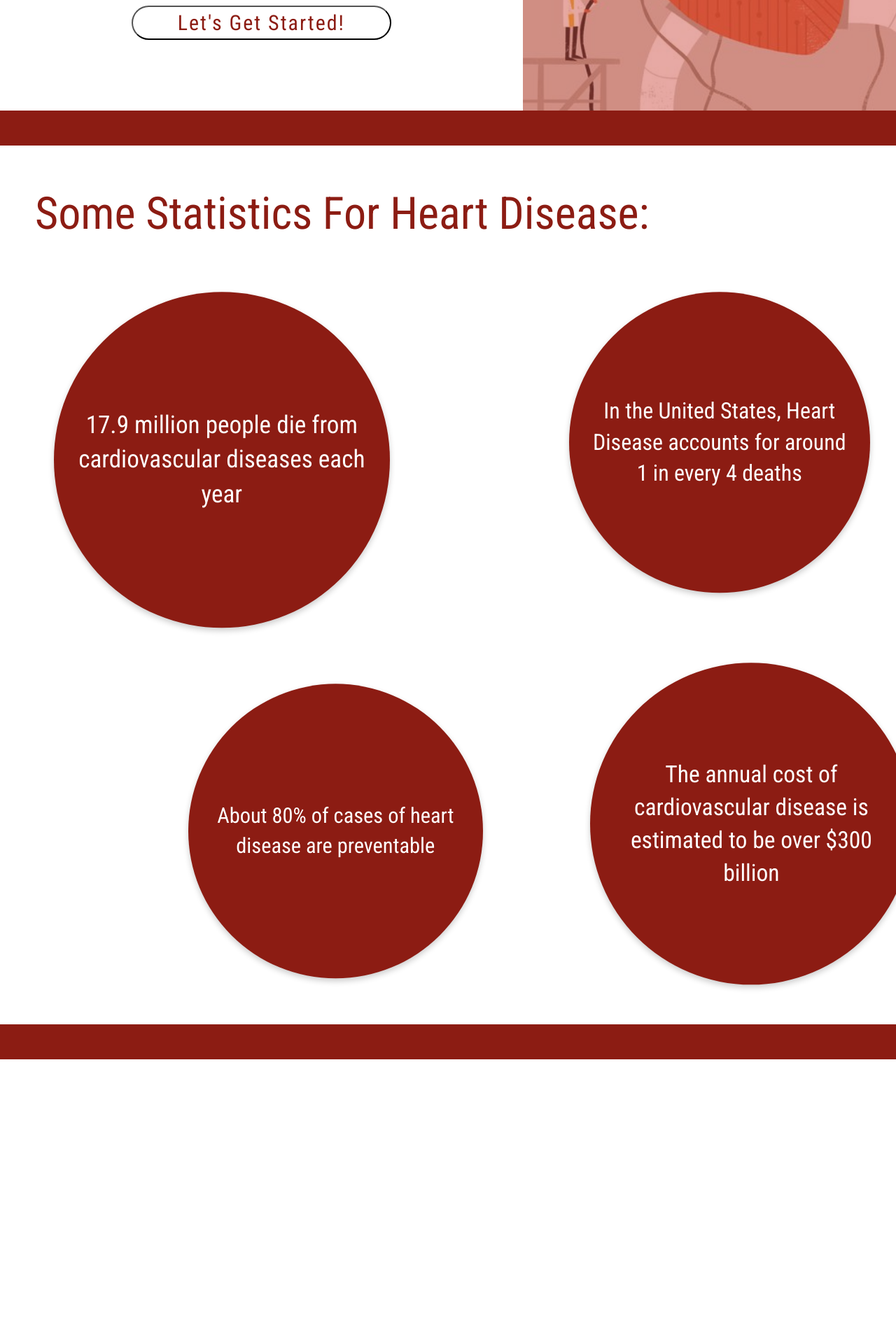
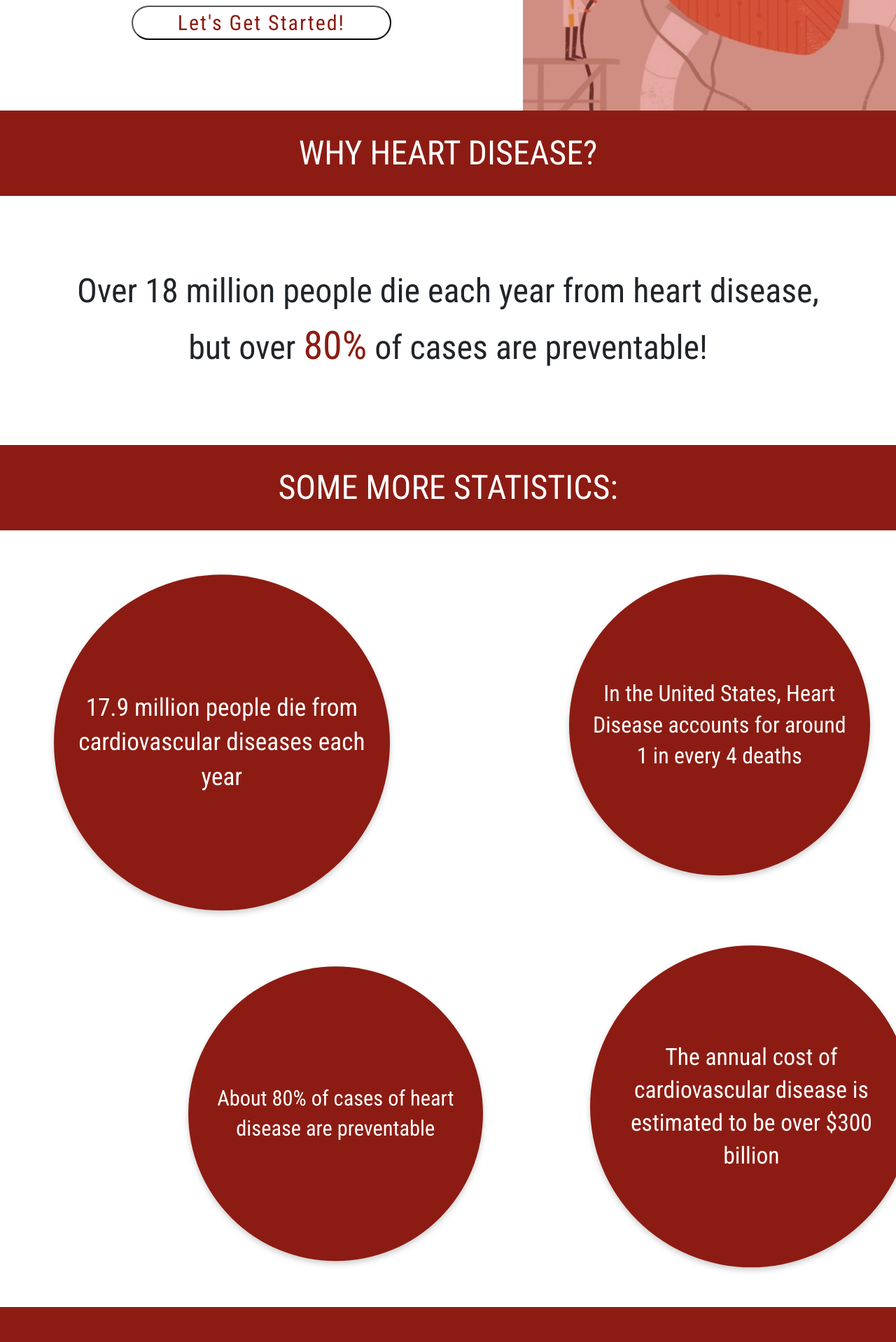
Before and after one commit to saeenppatil/HeartHaven, a Flask app: page / in a window 1280 px wide; the page is wider, and only the part inside the window is pictured. Shown: the part 642-2560 px from the top of that part at 70% size. Before the commit the page ends 2156 px from the top of that part, so only its background shows below. Run offline with Flask 3, Linux system fonts and the light colour scheme; some libraries are stand-ins or nearby versions.

Commit message:
landing and result

```diff
--- a/static/css/landing.css
+++ b/static/css/landing.css
@@ -93,6 +93,22 @@ body {
 .seperator{
     background-color: #8C1C13;
     padding: 25px 1rem;
+    color:white;
+    font-family: 'Roboto Condensed', sans-serif;
+    text-align: center;
+    font-size: 3rem;
+}
+.seperator2{
+    background-color: white;
+    font-family: 'Roboto Condensed', sans-serif;
+    text-align: center;
+    font-size: 3rem;
+    padding: 100px;
+}
+
+#emphasisText{
+    font-size: 3.5rem;
+    color: #8C1C13;
 }
 
 .blob-container1 {
--- a/templates/landing.html
+++ b/templates/landing.html
@@ -42,11 +42,10 @@
                 </div>
             </div>
         </div>
-    <div class="seperator"> </div>
+    <div class="seperator"> WHY HEART DISEASE? </div>
+    <div class="seperator2"> Over 18 million people die each year from heart disease, but over <span id="emphasisText">80%</span> of cases are preventable!</div>
+    <div class="seperator"> SOME MORE STATISTICS: </div>
     <div>
-        <div class="statsText">
-            Some Statistics For Heart Disease:
-        </div>
         <div class="blob-container1">
             <div class="blob two">
                 17.9 million people die from cardiovascular diseases each year
```
